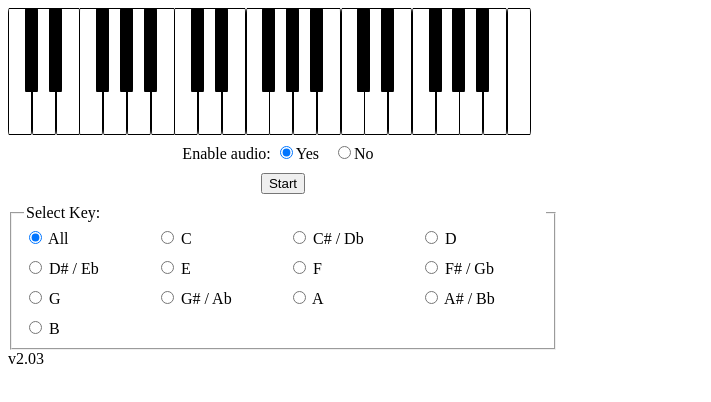
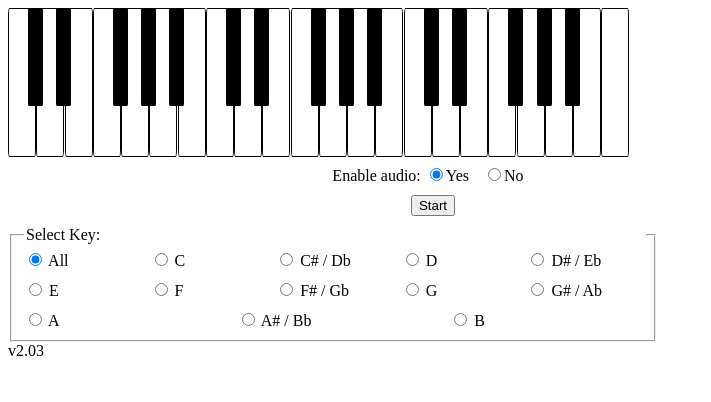
Before and after one commit to Mark-Waring/piano-vanilla, a website built with Vite: page index.html in a window 1280 px wide. Shown: the whole page, without its empty margins (0-711 px from the left). Built offline with nearby package versions, Linux system fonts and the light colour scheme.

Commit message:
adjusts width

```diff
--- a/app.js
+++ b/app.js
@@ -1,6 +1,8 @@
 import {createAudioContext} from "./audioContext";
 import {frequencies, scales} from "./frequencies";
 import {detectFrequency} from "./detectFrequency";
+
+const listenButton = document.getElementById("start-button");
 
 const {
   getAudioContext,
@@ -14,7 +16,7 @@ const {
   initDetector,
   playTone,
   disconnect
-} = createAudioContext()
+} = createAudioContext(listenButton)
 
 let currNoteOptions = Object.keys(frequencies).sort(
   (a, b) => frequencies[a] - frequencies[b]
@@ -226,8 +228,6 @@ function getMicrophoneFrequency() {
   }
 }
 
-const listenButton = document.getElementById("start-button");
-
 listenButton.addEventListener("click", async () => {
   if (!getIsListening()) {
     listenButton.textContent = "Stop";
--- a/audioContext.js
+++ b/audioContext.js
@@ -1,7 +1,7 @@
 
 const { PitchDetector } = await import("pitchy");
 
-export function createAudioContext() {
+export function createAudioContext(listenButton) {
     let audioContext = null;
     let oscillator = null;
     let analyserNode = null;
@@ -158,6 +158,8 @@ export function createAudioContext() {
             audioDetector = null;
             audioContext = null;
             isListening = false;
+            console.log("running")
+            listenButton.textContent = "Start"
         }
     }
 
--- a/index.html
+++ b/index.html
@@ -8,8 +8,9 @@
 </head>
 <body>
 <div id="root">
-    <div class="piano" id="piano"></div>
-
+    <div class="piano-container">
+        <div class="piano" id="piano"></div>
+    </div>
     <form class="selections" style="text-align: center; padding-top: 10px">
         Enable audio:
         <label style="flex: 1 1 100px; margin-right: 10px;">
@@ -22,7 +23,7 @@
     <div class="selections" style="text-align: center; padding-top: 10px">
         <button id="start-button">Start</button>
     </div>
-    <form style="padding-top: 10px; max-width: 550px">
+    <form style="padding-top: 10px; max-width: 650px">
         <fieldset style="display: flex; flex-wrap: wrap; gap: 10px;">
             <legend style="width: 100%;">Select Key:</legend>
 
--- a/styles.css
+++ b/styles.css
@@ -2,15 +2,21 @@
     width: 100%;
 }
 
+.piano-container {
+    width: 100%;
+    margin-left: auto;
+    margin-right: auto;
+}
+
 .piano {
     position: relative;
-    height: 125px;
-    width: 550px;
+    height: 147px;
+    width: 650px;
     max-width: 100%;
 }
 
 .selections {
-    width: 550px;
+    width: 850px;
     max-width: 100%;
 }
 
```
